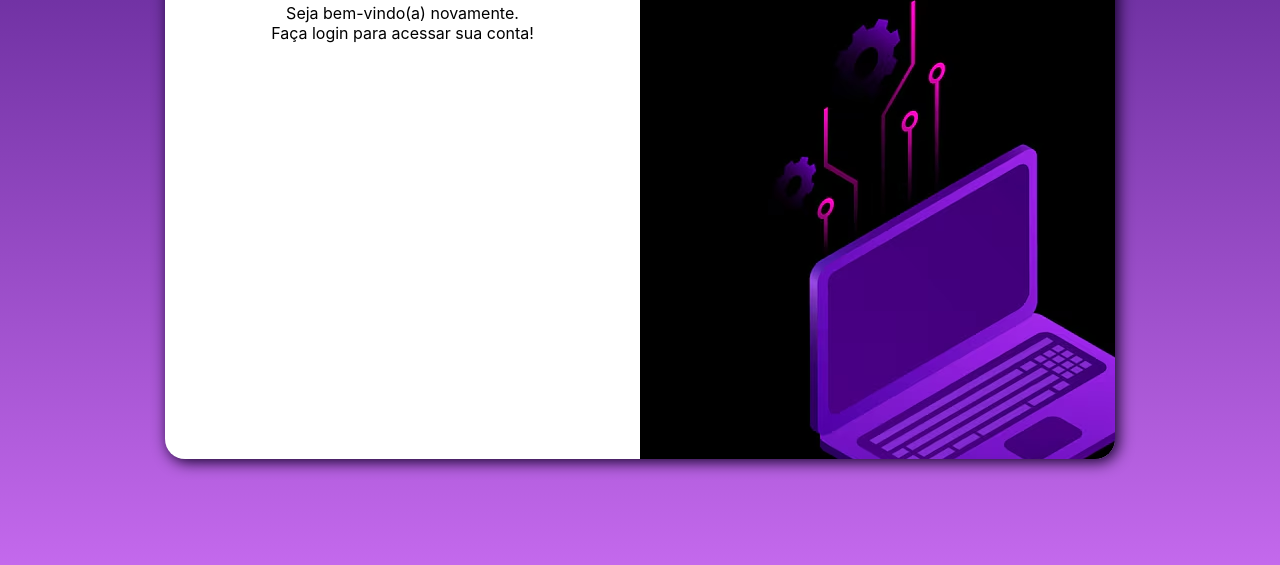
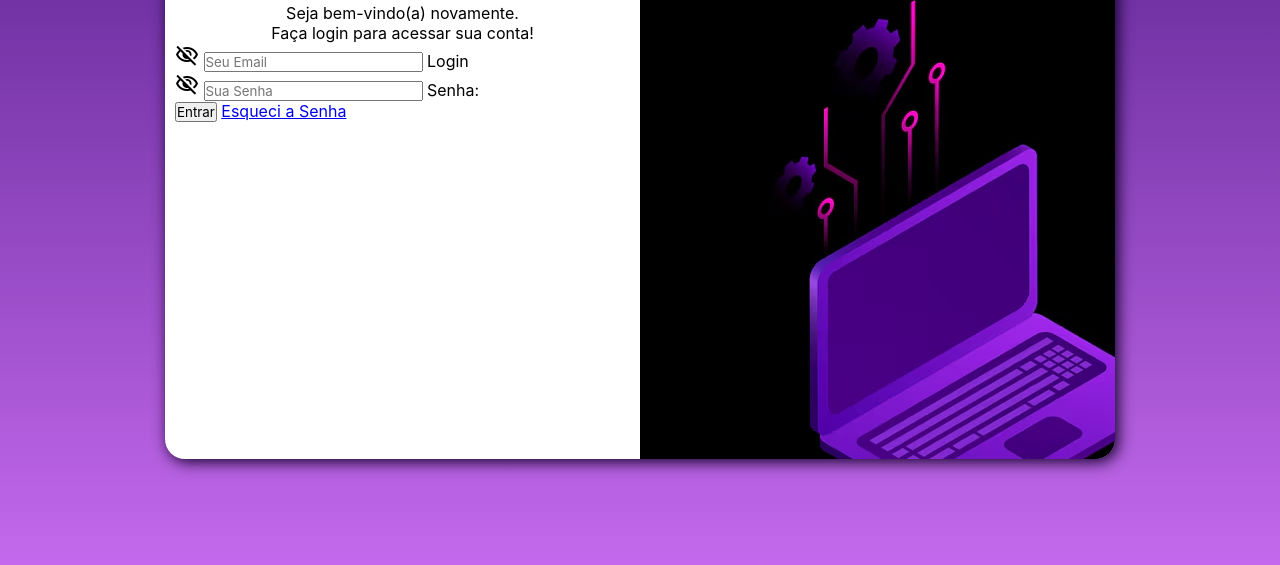
Before and after one commit to Lais-coder/Tela-de-Login, a plain HTML site: page index.html in a window 1280 px wide. Shown: the part 191-756 px from the top of the page. Drawn offline with nearby package versions, Linux system fonts and the light colour scheme.

Commit message:
formularios

```diff
--- a/index.html
+++ b/index.html
@@ -6,6 +6,8 @@
     <title>Portal de Login</title>
     <link rel="stylesheet" href="estilos/style.css">
     <link rel="stylesheet" href="estilos/mediaquerie.css">
+    <link href="stylesheet" href="https://fonts.googleapis.com/css2?family=Material+Symbols+Outlined:opsz,wght,FILL,GRAD@24,400,0,0&icon_names=face"/>
+    <link rel="stylesheet" href="https://fonts.googleapis.com/css2?family=Material+Symbols+Outlined:opsz,wght,FILL,GRAD@20..48,100..700,0..1,-50..200&icon_names=visibility_off" />
 </head>
 <body>
     <main>
@@ -18,6 +20,26 @@
             <div id="formulario">
                 <h1>Portal de Login</h1>
                 <p>Seja bem-vindo(a) novamente. <br>Faça login para acessar sua conta! </p>
+                <form action="login.php" method="post" autocomplete="on">
+                    <div class="campo">
+                        <span class="material-symbols-outlined">
+                            visibility_off
+                            </span>
+                    <input type="email" name="login" id="ilogin" placeholder="Seu Email" autocomplete="email" required>
+                    <label for="ilogin">Login</label>
+                        </div>
+                        <div class="campo">
+                            <span class="material-symbols-outlined">
+                                visibility_off
+                                </span>
+                            <input type="password" name="senha" id="isenha" placeholder="Sua Senha" autocomplete="current-password" required>
+                            <label for="isenha">Senha:</label>
+                        </div>
+                        <input type="submit" value="Entrar">
+                        <a href="Esqueci.html">Esqueci a Senha
+
+                        </a>
+                </form>
             </div>
         </section>
     </main>
```
